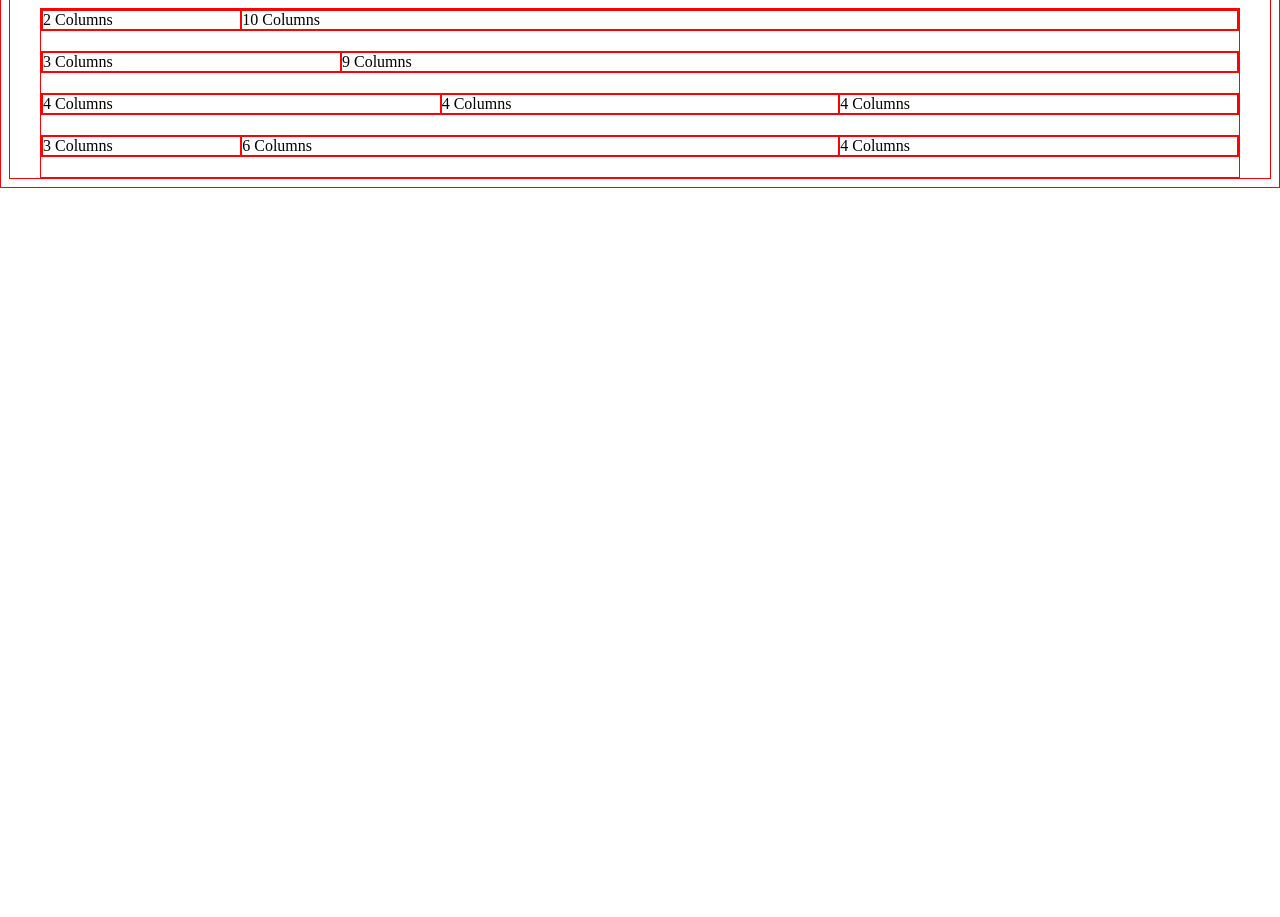
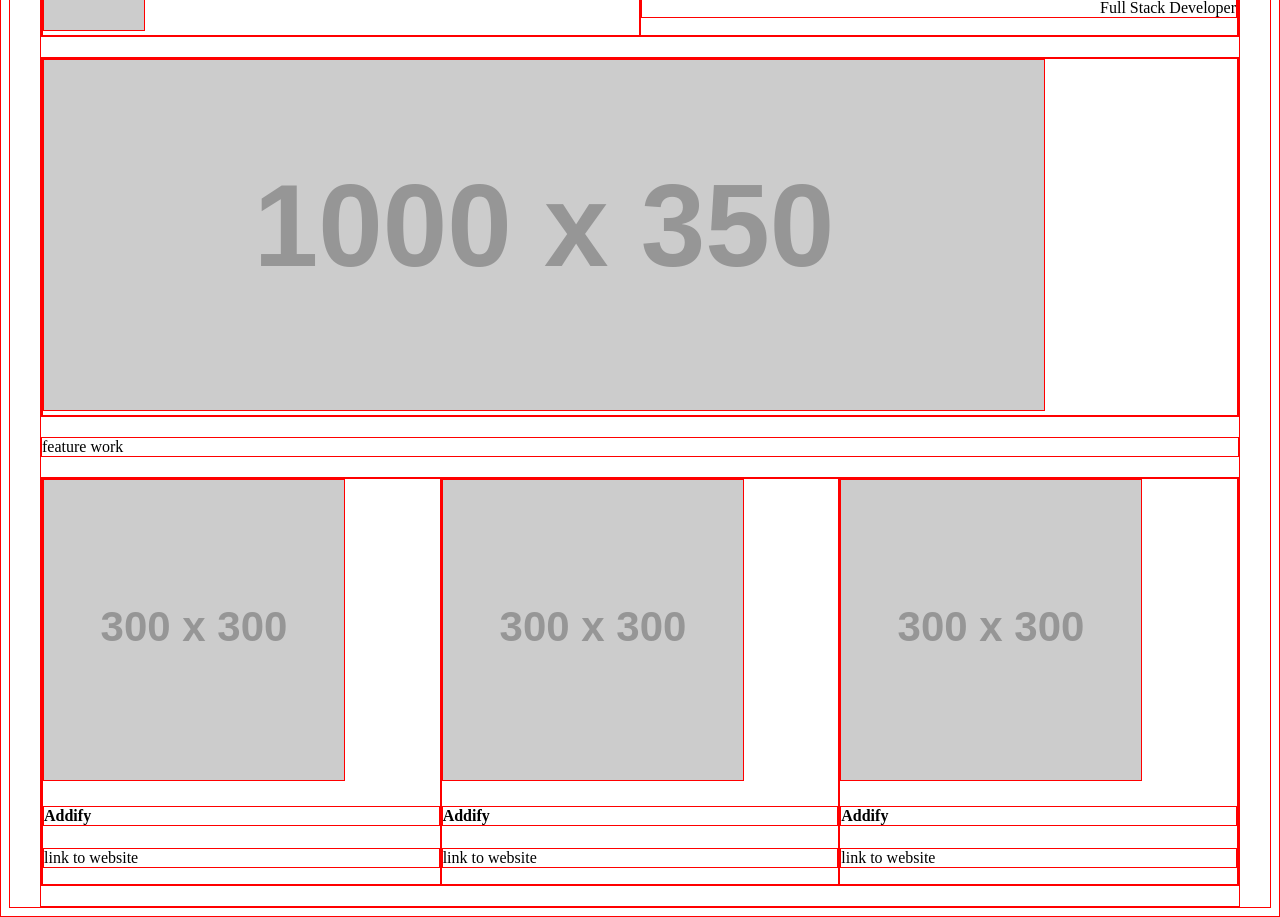
Before and after one commit to q45/portfolio, a plain HTML site: page index.html in a window 1280 px wide. Shown: the part 84-1001 px from the top of the page. Before the commit the page ends 800 px from the top, so only its background shows below. Drawn offline with Linux system fonts and the light colour scheme; placeholder pictures from the web are drawn by us.

Commit message:
initial commit of portfolio site

```diff
--- a/css/main.css
+++ b/css/main.css
@@ -8,6 +8,10 @@
   -ms-webkit-box-sizing: border-box;
   -o-webkit-box-sizing: border-box;
   box-sizing: border-box;
+}
+
+.head-info {
+  text-align: right;
 }
 
 .grid {
--- a/index.html
+++ b/index.html
@@ -2,29 +2,46 @@
 <html>
     <head>
       <link rel="stylesheet" href="css/main.css" type="text/css">
+
       <title>CSS Framework</title>
     </head>
     <body>
-      <h1>Framework Test Page</h1>
       <div class="grid">
         <div class="row">
-          <div class="col-2">2 Columns</div>
-          <div class="col-10">10 Columns</div>
+          <div class="col-6"><img src="http://placehold.it/100x100"/></div>
+          <div class="col-6">
+            <h2 class="head-info">Quintin</h2>
+            <p class="head-info">Full Stack Developer</p>
+          </div>
         </div>
-      <div class="row">
-        <div class="col-3">3 Columns</div>
-        <div class="col-9">9 Columns</div>
-      </div>
-      <div class="row">
-        <div class="col-4">4 Columns</div>
-        <div class="col-4">4 Columns</div>
-        <div class="col-4">4 Columns</div>
-      </div>
-      <div class="row">
-        <div class="col-2">3 Columns</div>
-        <div class="col-6">6 Columns</div>
-        <div class="col-4">4 Columns</div>
-      </div>
+
+        <div class="row">
+          <div class="col-12">
+            <img src="http://placehold.it/1000x350" alt="">
+          </div>
+        </div>
+
+        <div class="row">
+          feature work
+        </div>
+        <div class="row">
+          <div class="col-4">
+            <img src="http://placehold.it/300x300" alt="">
+            <h4>Addify</h4>
+            <p>link to website</p>
+          </div>
+          <div class="col-4">
+            <img src="http://placehold.it/300x300" alt="">
+            <h4>Addify</h4>
+            <p>link to website</p>
+          </div>
+          <div class="col-4">
+            <img src="http://placehold.it/300x300" alt="">
+            <h4>Addify</h4>
+            <p>link to website</p>
+          </div>
+        </div>
+
       </div>
     </body>
 </html>
```
Also changed, not shown: images/sunset.jpg (added).
